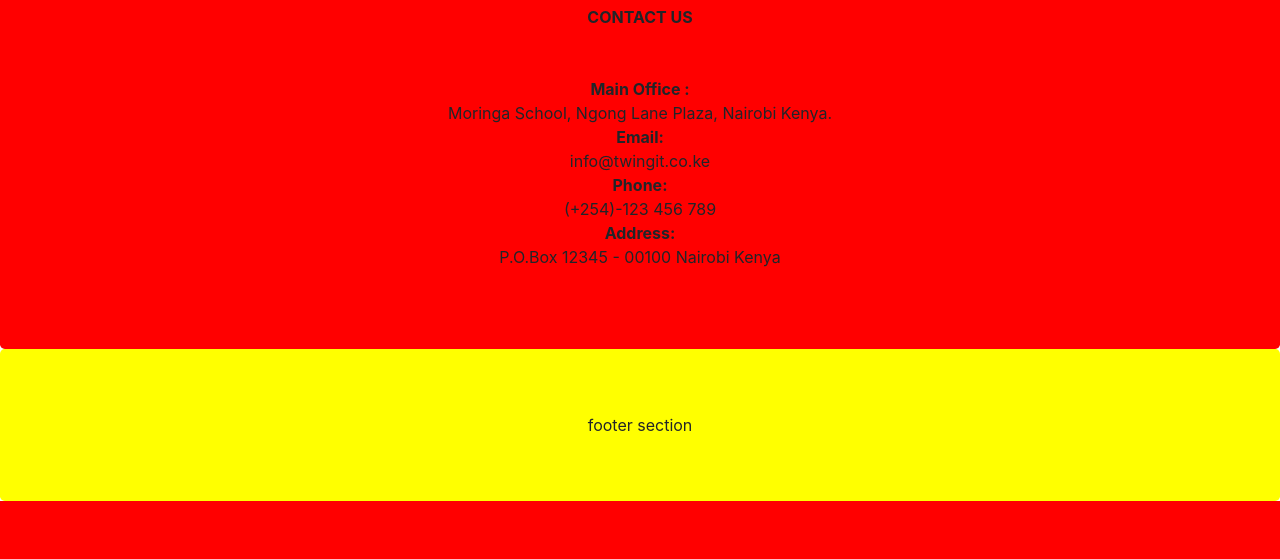
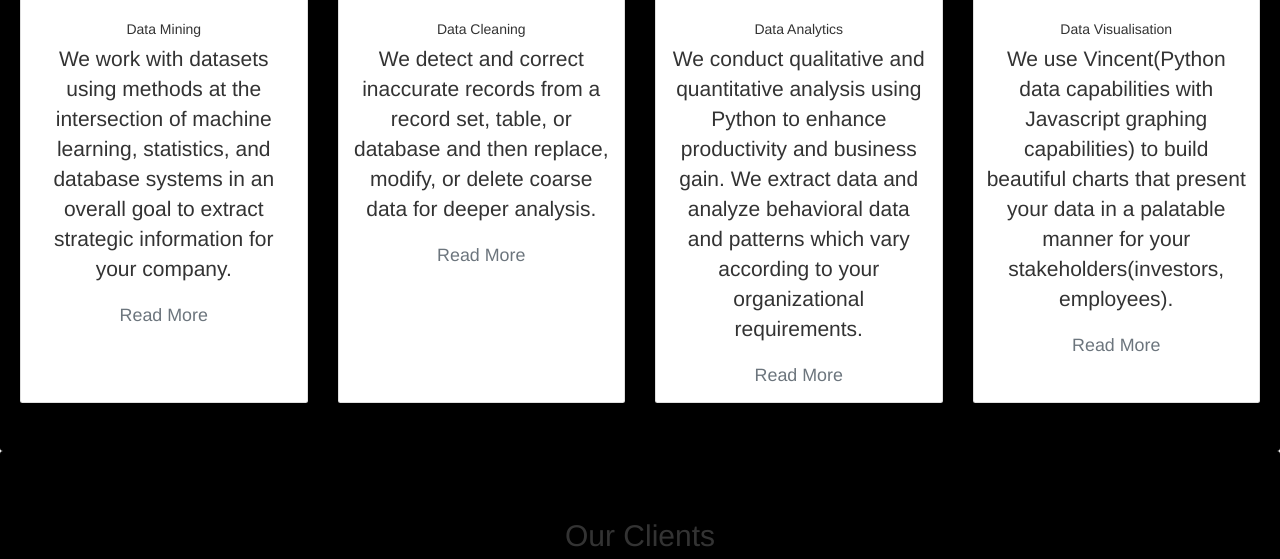
Before and after one commit to cherucole/Twing-it, a Flask app: page / in a window 1280 px wide. Shown: the part 623-1182 px from the top of the page. Before the commit the page ends 1124 px from the top, so only its background shows below. Run offline with Flask 2, Linux system fonts and the light colour scheme; parts of the project's set-up code (start-up, migrations or seed data) failed here and were passed over; some libraries are stand-ins or nearby versions.

Commit message:
Edited HTML of index page

```diff
--- a/app/static/css/styles.css
+++ b/app/static/css/styles.css
@@ -1,7 +1,6 @@
 .top {
    height: 200px;
-   background-color: #3f232d
-}
+   background-color: black;
 
 .twing-title {
    font-family: 'Times New Roman', Times, serif;
--- a/app/templates/index.html
+++ b/app/templates/index.html
@@ -27,10 +27,11 @@
                        <li>
                            <a class="nav-link" href="{{url_for('main.about') }}">About</a>
                        </li>
+                         <li><a href="{{ url_for('main.plot') }}">Plot</a></li>
                         {% if current_user.is_authenticated %} {% if current_user.is_admin %}
 
         <li><a href="{{ url_for('main.admin_dashboard') }}">Analytics</a></li>
-                       <li><a href="{{ url_for('main.plot') }}">PLOT</a></li>
+
 
 
         <li><a href="{{url_for('main.profile',uname=current_user.username)}}">Profile</a></li>
@@ -61,31 +62,103 @@
            </div>
        </div>
    </div>
-    <div class="jumbotron text-center mb-0" style="background-color:grey;">
+    <div class="jumbotron text-center mb-0" style="background-color:black;">
 
-       OUR CORE SERVICES
+        <h1 style="color:white;"> OUR CORE SERVICES</h1>
+        <div class="card-deck">
+  <div class="card">
+    <img class="card-img-top" src="..." alt="Card image cap">
+    <div class="card-body">
+      <h5 class="card-title">Data Mining</h5>
+      <p class="card-text">We work with datasets using methods at the intersection of machine learning,
+          statistics, and database systems in an
+          overall goal to extract strategic information for your company.</p>
 
-        CARDS THAT LIST THE FOLLOWING:
-       1. DATA MINING
-        2. DATA VISUALISATION
-        3. DATA ANALYTICS
+      <p class="card-text"><small class="text-muted">Read More</small></p>
+    </div>
+  </div>
+  <div class="card">
+    <img class="card-img-top" src="..." alt="Card image cap">
+    <div class="card-body">
+      <h5 class="card-title">Data Cleaning</h5>
+      <p class="card-text">We detect and correct inaccurate records from a record set,
+          table, or database and then replace,
+          modify, or delete coarse data for deeper analysis.</p>
+      <p class="card-text"><small class="text-muted">Read More</small></p>
+    </div>
+  </div>
+  <div class="card">
+    <img class="card-img-top" src="..." alt="Card image cap">
+    <div class="card-body">
+      <h5 class="card-title">Data Analytics</h5>
+      <p class="card-text">We conduct qualitative and quantitative analysis using Python
+          to enhance productivity and business gain. We extract
+          data and analyze behavioral data and patterns which
+          vary according to your organizational requirements.</p>
+      <p class="card-text"><small class="text-muted">Read More</small></p>
+    </div>
+  </div>
+            <div class="card">
+    <img class="card-img-top" src="..." alt="Card image cap">
+    <div class="card-body">
+      <h5 class="card-title">Data Visualisation</h5>
+      <p class="card-text">We use Vincent(Python data capabilities with Javascript graphing capabilities) to build
+      beautiful charts that present your data in a palatable manner for your stakeholders(investors, employees). </p>
+      <p class="card-text"><small class="text-muted">Read More</small></p>
+    </div>
+  </div>
+</div>
 
     </div>
 
 
+   <div class="jumbotron text-center mb-0" style="background-color:black;">
 
+      <!--edit here CAROUSEL WITH OUR CLIENTS -->
 
-   <div class="jumbotron text-center mb-0" style="background-color:blue;">
+<div class="container">
+  <h2>Our Clients</h2>
+  <div id="myCarousel" class="carousel slide" data-ride="carousel">
+    <!-- Indicators -->
+    <ol class="carousel-indicators">
+      <li data-target="#myCarousel" data-slide-to="0" class="active"></li>
+      <li data-target="#myCarousel" data-slide-to="1"></li>
+      <li data-target="#myCarousel" data-slide-to="2"></li>
+    </ol>
 
-       OUR CLIENTS
+    <!-- Wrapper for slides -->
+    <div class="carousel-inner">
+      <div class="item active">
+        <img src="la.jpg" alt="Los Angeles" style="width:50%;">
+      </div>
 
-       CAROUSEL WITH LOGOS OF CLIENTS
+      <div class="item">
+        <img src="chicago.jpg" alt="Chicago" style="width:50%;">
+      </div>
 
+      <div class="item">
+        <img src="ny.jpg" alt="New york" style="width:50%;">
+      </div>
+    </div>
+
+    <!-- Left and right controls -->
+    <a class="left carousel-control" href="#myCarousel" data-slide="prev">
+      <span class="glyphicon glyphicon-chevron-left"></span>
+      <span class="sr-only">Previous</span>
+    </a>
+    <a class="right carousel-control" href="#myCarousel" data-slide="next">
+      <span class="glyphicon glyphicon-chevron-right"></span>
+      <span class="sr-only">Next</span>
+    </a>
+  </div>
+</div>
    </div>
 
 
-   <div class="jumbotron text-center mb-0 mt-0" style="background-color:red;">
-   <p><strong>CONTACT US</strong>
+
+
+   <div class="jumbotron text-center mb-0 mt-0" style="background-color:black;">
+   <p style="color:white;"> <strong>CONTACT US</strong>
                <br>
                <br>
        <br>
```
